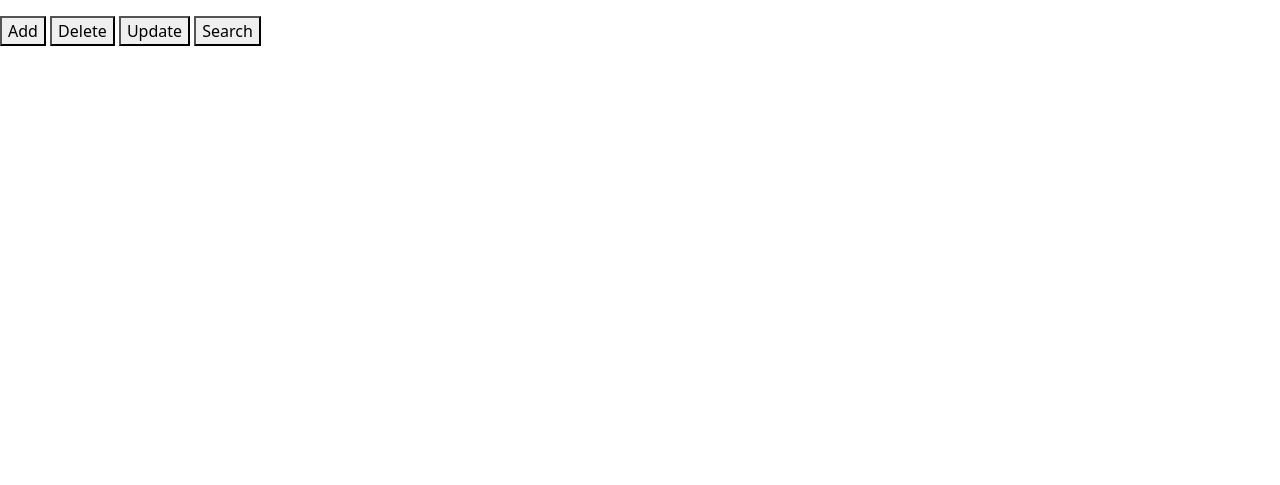
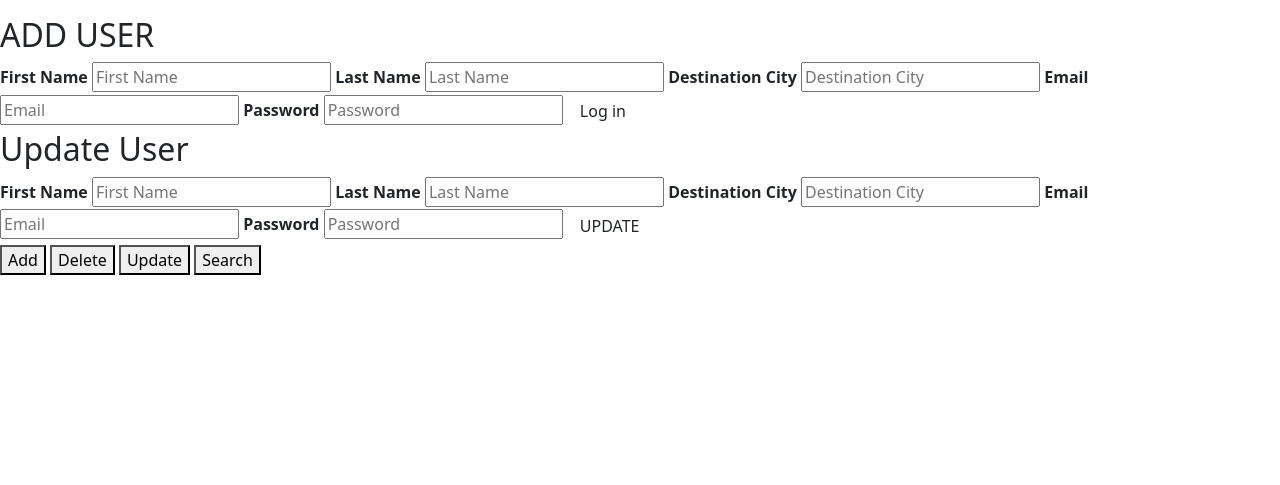
Before and after one commit to shinwj123/PanExpedia, a Flask app: template frontend/app/templates/index.html in a window 1280 px wide. Shown: the part 248-733 px from the top of the page. Run offline with Flask 2, Linux system fonts and the light colour scheme; the template is opened without the code that fills it, so the values that code supplies are empty.

Commit message:
Got add users to work

```diff
--- a/frontend/app/static/script/modal.js
+++ b/frontend/app/static/script/modal.js
@@ -1,11 +1,23 @@
+function openForm() {
+    let inputVal = document.getElementById("email").value;
+    alert(inputVal);
+
+}
+function closeForm() {
+    document.getElementById("popupForm").style.display = "none";
+}
+
 function add() {
+    let firstName = document.getElementById("userFirstName").value;
+    let lastName = document.getElementById("userLastName").value;
+    let destCity = document.getElementById("destinationCity").value;
+    let email = document.getElementById("email").value;
+    let pass = document.getElementById("password").value;
+    alert(firstName);
     $.ajax({
         type: 'POST',
-        url: '/create',
+        url: '/create?first='+firstName+'&last='+lastName+'&destCity='+destCity+'&email='+email+'&pass='+pass,
         contentType: 'application/jason;charset=UTF-8',
-        // data: JSON.stringify({
-        //     'description': 'Create a new user'
-        // }),
         success: function (res) {
             console.log(res.response)
             location.reload();
@@ -33,9 +45,14 @@ function deleteOne() {
 };
 
 function update() {
+    let firstName = document.getElementById("userFirstName").value;
+    let lastName = document.getElementById("userLastName").value;
+    let destCity = document.getElementById("destinationCity").value;
+    let email = document.getElementById("email").value;
+    let pass = document.getElementById("password").value;
     $.ajax({
         type: 'POST',
-        url: '/update',
+        url: '/update?first='+firstName+'&last='+lastName+'&destCity='+destCity+'&email='+email+'&pass='+pass,
         contentType: 'application/jason;charset=UTF-8',
         success: function (res) {
             console.log(res.response);
--- a/frontend/app/templates/index.html
+++ b/frontend/app/templates/index.html
@@ -97,6 +97,70 @@
     </table>
     </div>
 
+    <div class="loginPopup">
+        <div class="formPopup" id="popupForm">
+          <form class="formContainer">
+            <h2>ADD USER</h2>
+            <label for="userFirstName">
+              <strong>First Name</strong>
+            </label>
+            <input type="text" id="userFirstName" placeholder="First Name" name="userFirstName" required>
+
+            <label for="userLastName">
+              <strong>Last Name</strong>
+            </label>
+            <input type="text" id="userLastName" placeholder="Last Name" name="userLastName" required>
+
+            <label for="destinationCity">
+                <strong>Destination City</strong>
+            </label>
+            <input type="text" id="destinationCity" placeholder="Destination City" name="destinationCity">
+
+            <label for="email">
+                <strong>Email</strong>
+            </label>
+            <input type="text" id="email" placeholder="Email" name="email" required>
+
+            <label for="password">
+                <strong>Password</strong>
+            </label>
+            <input type="password" id="password" placeholder="Password" name="password" required>
+
+            <button type="submit" class="btn" onclick="add()">Log in</button>
+          </form>
+        </div>
+      </div>
+
+      <form class="formContainer">
+        <h2>Update User</h2>
+        <label for="userFirstName">
+          <strong>First Name</strong>
+        </label>
+        <input type="text" id="userFirstName" placeholder="First Name" name="userFirstName" required>
+
+        <label for="userLastName">
+          <strong>Last Name</strong>
+        </label>
+        <input type="text" id="userLastName" placeholder="Last Name" name="userLastName" required>
+
+        <label for="destinationCity">
+            <strong>Destination City</strong>
+        </label>
+        <input type="text" id="destinationCity" placeholder="Destination City" name="destinationCity">
+
+        <label for="email">
+            <strong>Email</strong>
+        </label>
+        <input type="text" id="email" placeholder="Email" name="email" required>
+
+        <label for="password">
+            <strong>Password</strong>
+        </label>
+        <input type="password" id="password" placeholder="Password" name="password" required>
+
+        <button type="submit" class="btn" onclick="update()">UPDATE</button>
+      </form>
+
     <button id="button" onclick="add()">Add</button>
     <button id="button" onclick="deleteOne()">Delete</button>
     <button id="button" onclick="update()">Update</button>
```
Also changed, not shown: frontend/app/database.py (+12 -11 lines), frontend/app/routes.py (+6 -12 lines).
